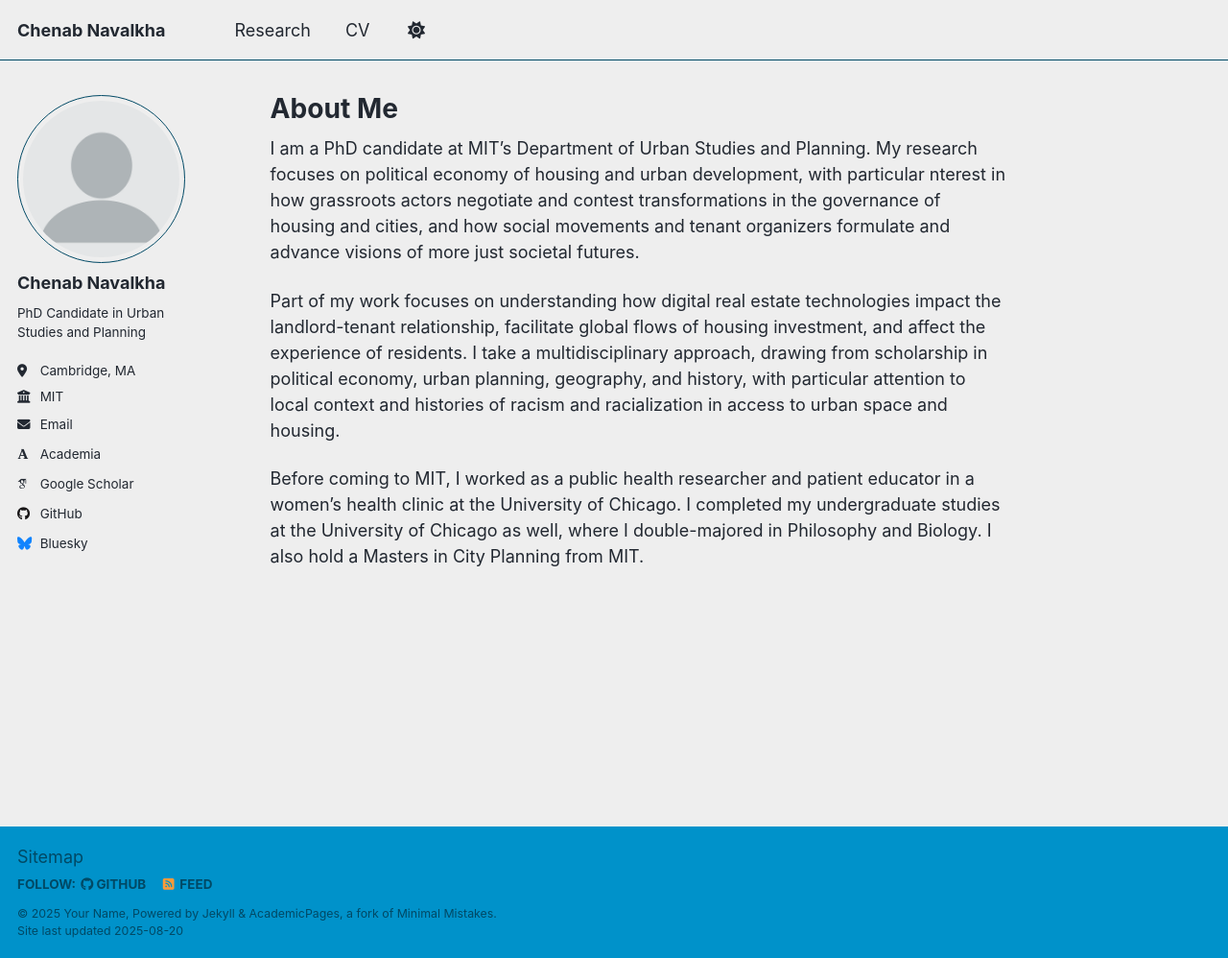
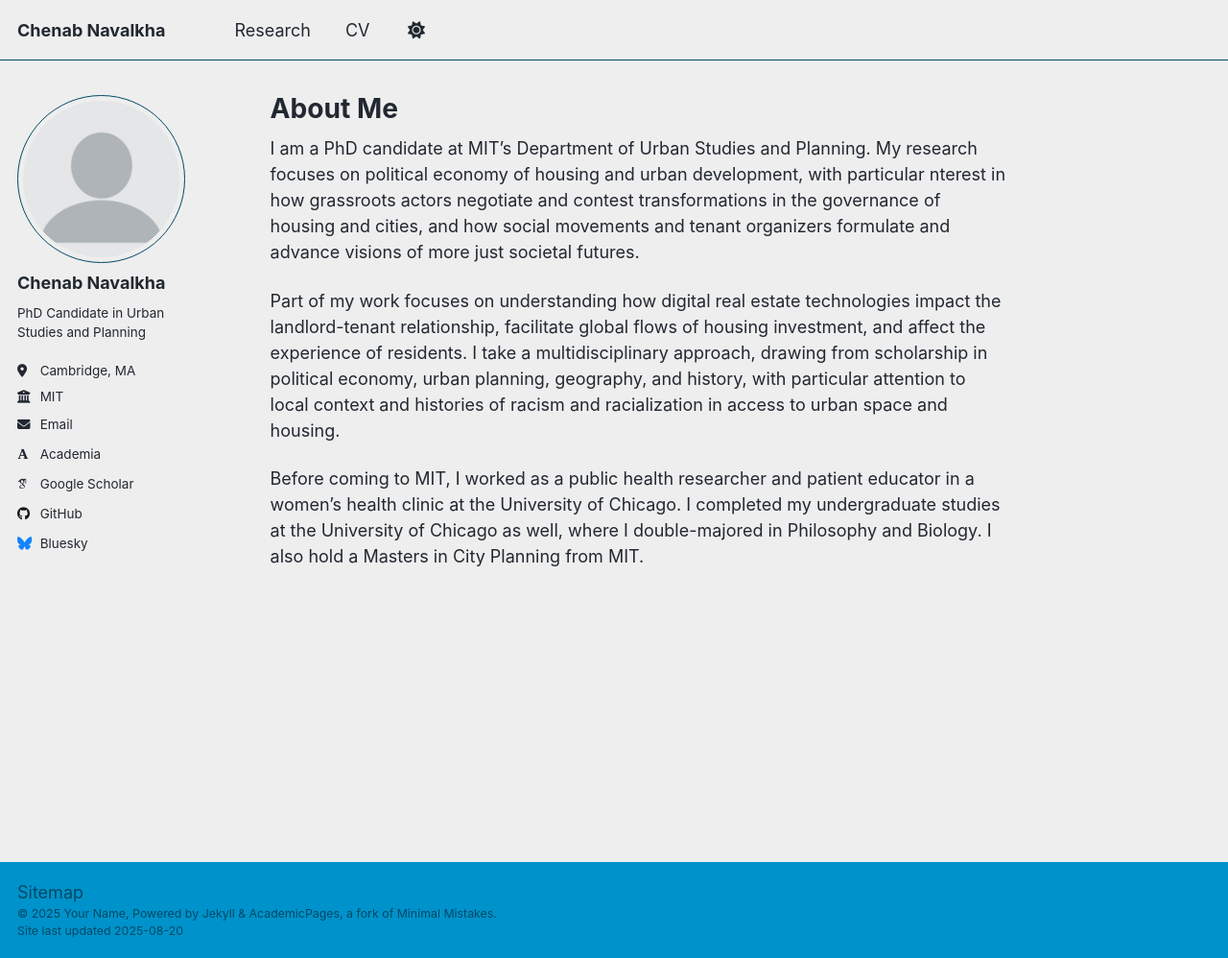
Before and after one commit to cnavalkha/cnavalkha.github.io, a Jekyll site: the page built from _pages/about.md, in a window 1280 px wide and 998 px high. Shown: the whole window at 96% size. Built offline with Jekyll 4.4.1, drawn with Linux system fonts in a browser that asks for light colours; some web fonts are replaced; a script that is not in the unit is left out.

Commit message:
footer update

```diff
--- a/_includes/footer.html
+++ b/_includes/footer.html
@@ -1,25 +1,7 @@
 {% include base_path %}
 
-{% if site.author.github or site.author.bitbucket or site.atom_feed.hide != true %}
-<div class="page__footer-follow">
-  <ul class="social-icons">
-    {% if site.data.ui-text[site.locale].follow_label %}
-      <li><strong>{{ site.data.ui-text[site.locale].follow_label }}</strong></li>
-    {% endif %}
-    {% if site.author.github %}
-      <li><a href="http://github.com/{{ site.author.github }}"><i class="fab fa-github" aria-hidden="true"></i> GitHub</a></li>
-    {% endif %}
-    {% if site.author.bitbucket %}
-      <li><a href="http://bitbucket.org/{{ site.author.bitbucket }}"><i class="fab fa-bitbucket" aria-hidden="true"></i> Bitbucket</a></li>
-    {% endif %}
-    {% if site.atom_feed.hide != true %}
-    <li><a href="{% if site.atom_feed.path %}{{ site.atom_feed.path }}{% else %}{{ base_path }}/feed.xml{% endif %}"><i class="fa fa-fw fa-rss-square" aria-hidden="true"></i> {{ site.data.ui-text[site.locale].feed_label | default: "Feed" }}</a></li>
-    {% endif %}
-  </ul>
-</div>
-{% endif %}
 
 <div class="page__footer-copyright">
-  &copy; {{ site.time | date: '%Y' }} {{ site.name | default: site.title }}, {{ site.data.ui-text[site.locale].powered_by | default: "Powered by" }} <a href="http://jekyllrb.com" rel="nofollow">Jekyll</a> &amp; <a href="https://github.com/academicpages/academicpages.github.io">AcademicPages</a>, a fork of <a href="https://mademistakes.com/work/minimal-mistakes-jekyll-theme/" rel="nofollow">Minimal Mistakes</a>.<br />
+  &copy; {{ site.time | date: '%Y' }} {{ site.name | default: 'Chenab Navalkha' }}, {{ site.data.ui-text[site.locale].powered_by | default: "Powered by" }} <a href="http://jekyllrb.com" rel="nofollow">Jekyll</a> &amp; <a href="https://github.com/academicpages/academicpages.github.io">AcademicPages</a>, a fork of <a href="https://mademistakes.com/work/minimal-mistakes-jekyll-theme/" rel="nofollow">Minimal Mistakes</a>.<br />
   Site last updated {{ "now" | date: '%Y-%m-%d' }}
 </div>
```
